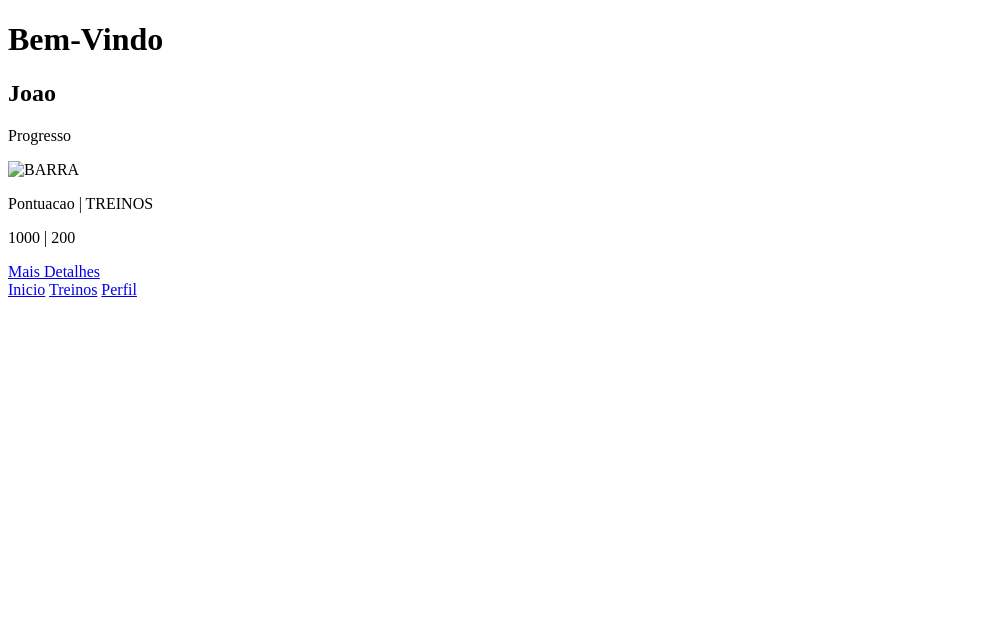
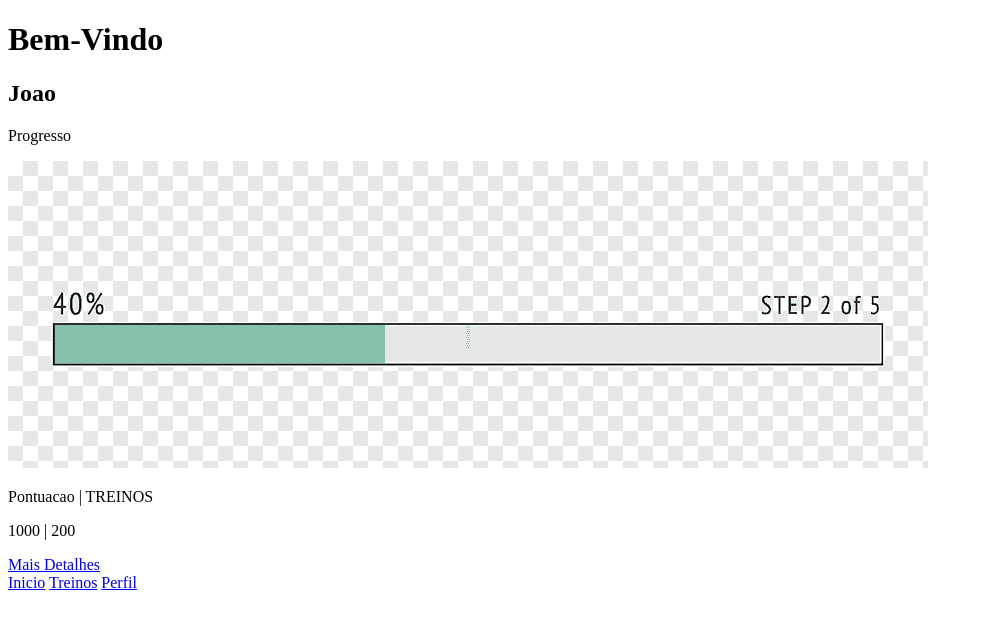
Before and after one commit to Tanakavitor/CODESIGN, a plain HTML site: page aula1/inicial.html in a window 1280 px wide. Shown: the whole page, without its empty margins (0-983 px from the left). Drawn offline with Linux system fonts and the light colour scheme.

Commit message:
asfasfsasasadsad

```diff
--- a/aula1/inicial.html
+++ b/aula1/inicial.html
@@ -13,7 +13,7 @@
     </header>
     <main>
         <p> Progresso</p>
-        <img src = "aula1\imagem\pngtree-cute-cartoon-style-loading-progress-bar-png-image_6491514.png" alt = "BARRA"></img>
+        <img src = "imagem/barraprogresso.png" alt = "BARRA"></img>
         <p> Pontuacao | TREINOS </p>
         <p> 1000 |   200</p>
         <a href="mais.html"> Mais Detalhes</a>
```
Also changed, not shown: aula1/index.html (+1 -1 lines), aula1/imagem/barraprogresso.png (added).
